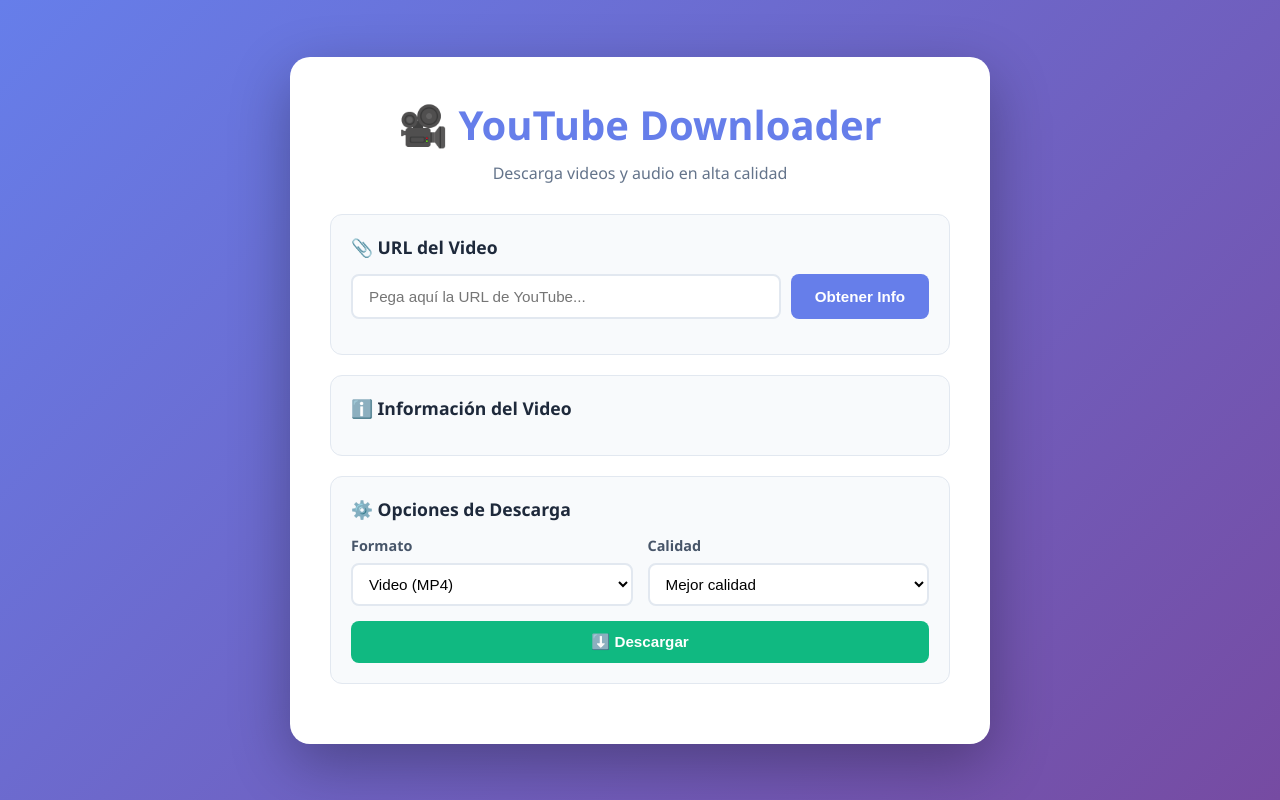
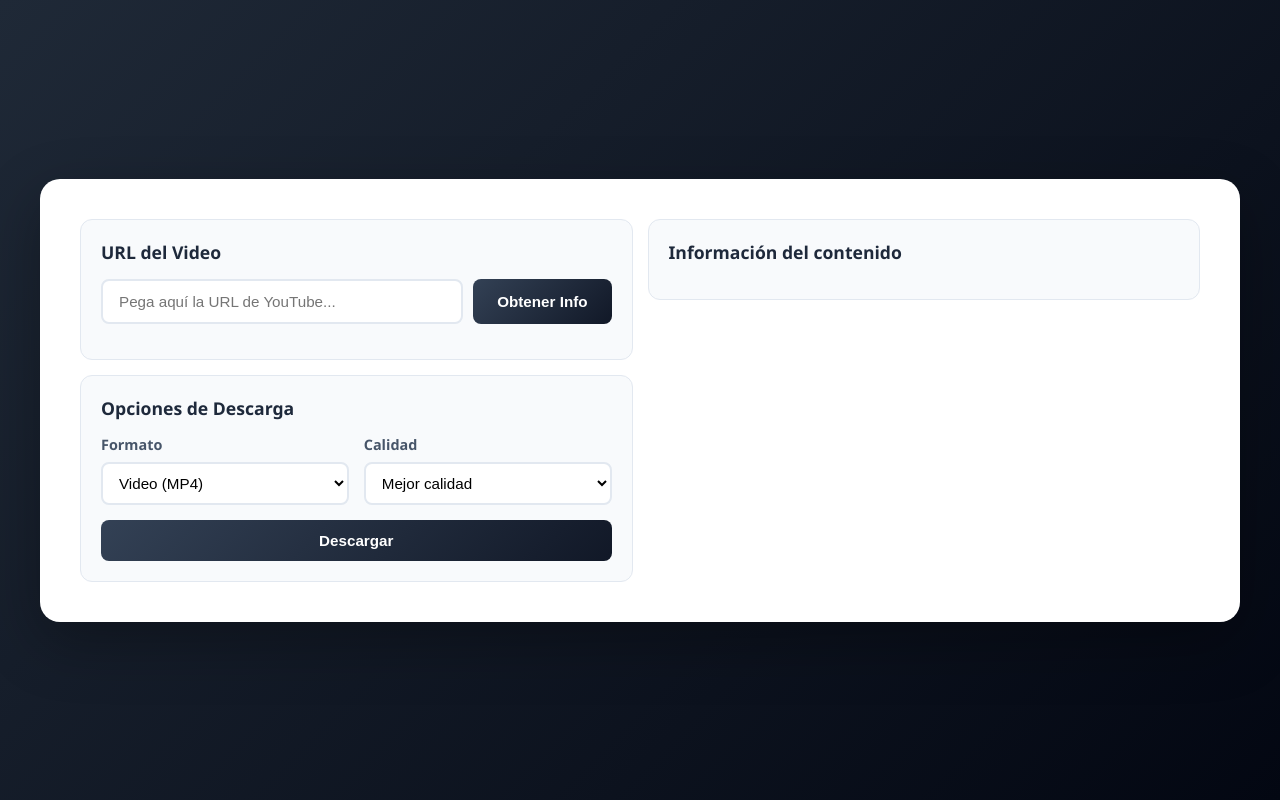
Before and after one commit to G-User0/Downld, a Flask app: page / in a window 1280 px wide. Run offline with Flask 3, Linux system fonts and the light colour scheme; parts of the project's set-up code (start-up, migrations or seed data) failed here and were passed over.

Commit message:
Improved design

```diff
--- a/templates/index.html
+++ b/templates/index.html
@@ -3,7 +3,8 @@
 <head>
     <meta charset="UTF-8">
     <meta name="viewport" content="width=device-width, initial-scale=1.0">
-    <title>YouTube Downloader</title>
+    <title>YTDownld</title>
+    <link rel="icon" type="image/x-icon" href="/static/favicon.ico">
     <style>
         * {
             margin: 0;
@@ -13,7 +14,7 @@
 
         body {
             font-family: 'Segoe UI', Tahoma, Geneva, Verdana, sans-serif;
-            background: linear-gradient(135deg, #667eea 0%, #764ba2 100%);
+            background: linear-gradient(135deg, #1f2937, #030712);
             min-height: 100vh;
             padding: 20px;
             display: flex;
@@ -29,6 +30,34 @@
             width: 100%;
             padding: 40px;
             animation: fadeIn 0.5s ease-in;
+        }
+
+        .main-content {
+            display: grid;
+            grid-template-columns: 1fr;
+            gap: 15px;
+        }
+
+        @media (min-width: 768px) {
+            .container {
+                max-width: 1200px;
+            }
+
+            .main-content {
+                grid-template-columns: 1fr 1fr;
+            }
+
+            .left-column {
+                display: flex;
+                flex-direction: column;
+                gap: 15px;
+            }
+
+            .right-column {
+                display: flex;
+                flex-direction: column;
+                gap: 15px;
+            }
         }
 
         @keyframes fadeIn {
@@ -56,7 +85,6 @@
             background: #f8fafc;
             border-radius: 12px;
             padding: 20px;
-            margin-bottom: 20px;
             border: 1px solid #e2e8f0;
         }
 
@@ -99,14 +127,16 @@
         }
 
         .btn-primary {
-            background: #667eea;
+            background: linear-gradient(135deg, #334155, #111827);
             color: white;
+            display: flex;
+            align-items: center;
         }
 
         .btn-primary:hover:not(:disabled) {
-            background: #5568d3;
+            background: linear-gradient(135deg, #334155, #111827);
             transform: translateY(-2px);
-            box-shadow: 0 4px 12px rgba(102, 126, 234, 0.4);
+            box-shadow: 0 4px 12px rgba(30, 32, 41, 0.46);
         }
 
         .btn-primary:disabled {
@@ -115,13 +145,15 @@
         }
 
         .btn-success {
-            background: #10b981;
+            background: linear-gradient(135deg, #334155, #111827);
             color: white;
             width: 100%;
         }
 
         .btn-success:hover:not(:disabled) {
-            background: #059669;
+            background: linear-gradient(135deg, #111827, #334155);
+            transform: translateY(-1px);
+            box-shadow: 0 4px 12px rgba(30, 32, 41, 0.46);
         }
 
         .video-info {
@@ -198,7 +230,9 @@
 
         .progress-container {
             display: none;
-            margin-top: 20px;
+            padding: 20px;
+            border: 1px solid #e2e8f0;
+            border-radius: 12px;
         }
 
         .progress-container.show {
@@ -215,7 +249,7 @@
 
         .progress-bar {
             height: 100%;
-            background: linear-gradient(90deg, #667eea 0%, #764ba2 100%);
+            background: linear-gradient(90deg, #64748b, #111827);
             width: 0%;
             transition: width 0.3s ease;
         }
@@ -229,7 +263,6 @@
         .status-message {
             padding: 12px;
             border-radius: 8px;
-            margin-top: 15px;
             display: none;
             animation: fadeIn 0.3s ease-in;
         }
@@ -302,14 +335,17 @@
 </head>
 <body>
     <div class="container">
-        <div class="header">
-            <h1>🎥 YouTube Downloader</h1>
+        <!-- <div class="header">
+            <h1>YouTube Downloader</h1>
             <p>Descarga videos y audio en alta calidad</p>
-        </div>
+        </div> -->
 
+        <div class="main-content">
+            <!-- Columna Izquierda -->
+            <div class="left-column">
                 <!-- URL Input -->
                 <div class="section">
-            <div class="section-title">📎 URL del Video</div>
+                    <div class="section-title">URL del Video</div>
                     <div class="input-group">
                         <input type="text" id="urlInput" placeholder="Pega aquí la URL de YouTube...">
                         <button class="btn-primary" id="getInfoBtn">
@@ -319,9 +355,48 @@
                     </div>
                 </div>
 
+                <!-- Download Options -->
+                <div class="section">
+                    <div class="section-title">Opciones de Descarga</div>
+                    <div class="options-grid">
+                        <div class="option-group">
+                            <label for="formatSelect">Formato</label>
+                            <select id="formatSelect">
+                                <option value="video">Video (MP4)</option>
+                                <option value="audio">Audio (MP3)</option>
+                            </select>
+                        </div>
+                        <div class="option-group">
+                            <label for="qualitySelect">Calidad</label>
+                            <select id="qualitySelect">
+                                <option value="Mejor calidad">Mejor calidad</option>
+                            </select>
+                        </div>
+                    </div>
+                    <button class="btn-success" id="downloadBtn" disabled>
+                        <span id="downloadText">Descargar</span>
+                        <span id="downloadLoader" class="loader" style="display: none;"></span>
+                    </button>
+                </div>
+
+                <!-- Progress -->
+                <div class="progress-container" id="progressContainer">
+                    <div class="section-title">Progreso</div>
+                    <div class="progress-bar-wrapper">
+                        <div class="progress-bar" id="progressBar"></div>
+                    </div>
+                    <div class="progress-text" id="progressText">0%</div>
+                </div>
+
+                <!-- Status Messages -->
+                <div class="status-message" id="statusMessage"></div>
+            </div>
+
+            <!-- Columna Derecha -->
+            <div class="right-column">
                 <!-- Video Info -->
                 <div class="section">
-            <div class="section-title">ℹ️ Información del Video</div>
+                    <div class="section-title">Información del contenido</div>
                     <div class="video-info" id="videoInfo">
                         <img id="thumbnail" class="thumbnail" alt="Thumbnail">
                         <div class="video-info-item">
@@ -342,42 +417,8 @@
                         </div>
                     </div>
                 </div>
-
-        <!-- Download Options -->
-        <div class="section">
-            <div class="section-title">⚙️ Opciones de Descarga</div>
-            <div class="options-grid">
-                <div class="option-group">
-                    <label for="formatSelect">Formato</label>
-                    <select id="formatSelect">
-                        <option value="video">Video (MP4)</option>
-                        <option value="audio">Audio (MP3)</option>
-                    </select>
-                </div>
-                <div class="option-group">
-                    <label for="qualitySelect">Calidad</label>
-                    <select id="qualitySelect">
-                        <option value="Mejor calidad">Mejor calidad</option>
-                    </select>
             </div>
         </div>
-            <button class="btn-success" id="downloadBtn" disabled>
-                <span id="downloadText">⬇️ Descargar</span>
-                <span id="downloadLoader" class="loader" style="display: none;"></span>
-            </button>
-        </div>
-
-        <!-- Progress -->
-        <div class="progress-container" id="progressContainer">
-            <div class="section-title">📊 Progreso</div>
-            <div class="progress-bar-wrapper">
-                <div class="progress-bar" id="progressBar"></div>
-            </div>
-            <div class="progress-text" id="progressText">0%</div>
-        </div>
-
-        <!-- Status Messages -->
-        <div class="status-message" id="statusMessage"></div>
     </div>
 
     <script>
```
Also changed, not shown: static/favicon.ico (added). Lines whose indentation alone changed are shown as unchanged.
